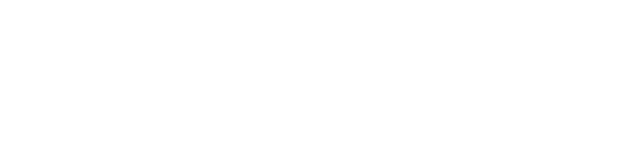
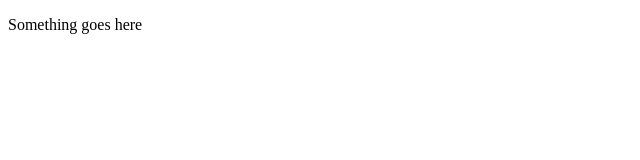
Before and after one commit to Darthchew/test_repo, a plain HTML site: page index.html in a window 1280 px wide. Shown: the whole page, without its empty margins (0-640 px from the left). Drawn offline with Linux system fonts and the light colour scheme.

Commit message:
Added a paragraph

```diff
--- a/index.html
+++ b/index.html
@@ -5,6 +5,7 @@
     <meta http-equiv="X-UA-Compatible" content="IE=edge" />
     <meta name="viewport" content="width=device-width, initial-scale=1.0" />
     <title>Empty Doc</title>
+    <p>Something goes here</p>
   </head>
   <body></body>
 </html>
```
